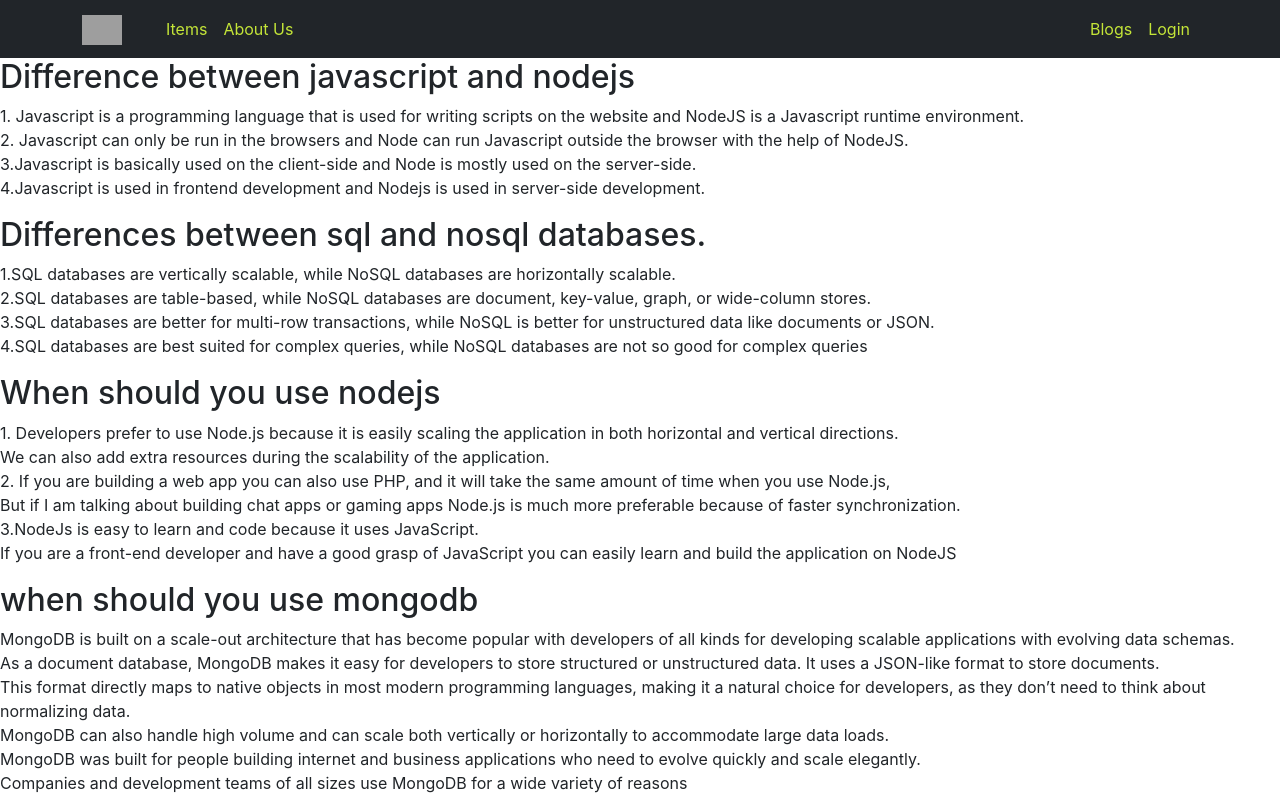
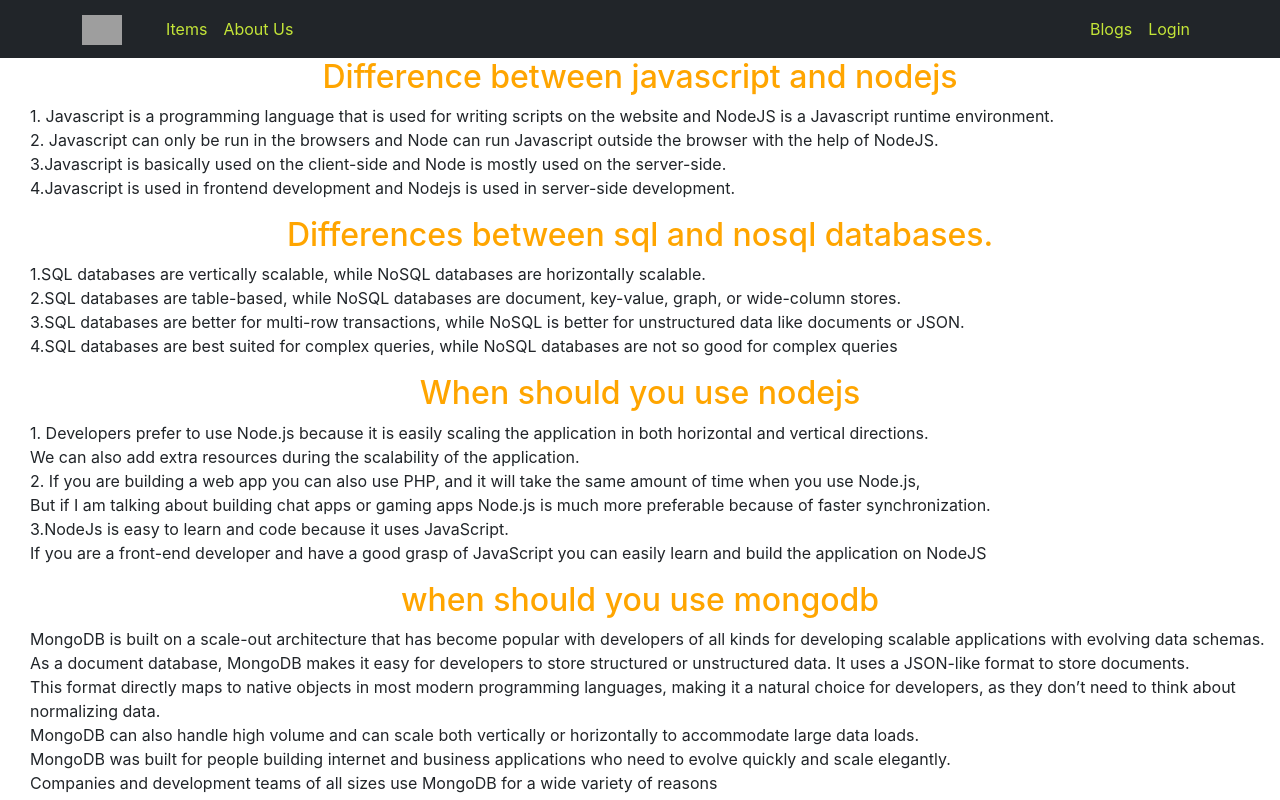
Before and after one commit to ysazzad/warehouse-client, a React (Create React App) app: page /blogs in a window 1280 px wide. Shown: the top 800 px of the page. Built offline with nearby package versions, Linux system fonts and the light colour scheme; no server answers; grey boxes are pictures that could not be loaded.

Commit message:
env variable set

```diff
--- a/src/Pages/Blogs/Blogs.js
+++ b/src/Pages/Blogs/Blogs.js
@@ -4,8 +4,8 @@ const Blogs = () => {
     return (
         <div>
             <div>
-                <h2>Difference between javascript and nodejs</h2>
-                <p>
+                <h2 className='text-center ' style={{ color: "orange" }}>Difference between javascript and nodejs</h2>
+                <p style={{ marginLeft: "30px" }}>
                     1. Javascript is a programming language that is used for writing scripts on the website and NodeJS is a Javascript runtime environment. <br />
                     2. Javascript can only be run in the browsers and Node can run Javascript outside the browser with the help of NodeJS. <br />
                     3.Javascript is basically used on the client-side and Node is mostly used on the server-side. <br />
@@ -14,8 +14,8 @@ const Blogs = () => {
                 </p>
             </div>
             <div>
-                <h2> Differences between sql and nosql databases.</h2>
-                <p>
+                <h2 className='text-center ' style={{ color: "orange" }}> Differences between sql and nosql databases.</h2>
+                <p style={{ marginLeft: "30px" }}>
                     1.SQL databases are vertically scalable, while NoSQL databases are horizontally scalable. <br />
                     2.SQL databases are table-based, while NoSQL databases are document, key-value, graph, or wide-column stores. <br />
                     3.SQL databases are better for multi-row transactions, while NoSQL is better for unstructured data like documents or JSON. <br />
@@ -23,20 +23,23 @@ const Blogs = () => {
                 </p>
             </div>
             <div>
-                <h2> When should you use nodejs </h2>
-                <p>
+                <h2 className='text-center ' style={{ color: "orange" }}> When should you use nodejs </h2>
+                <p style={{ marginLeft: "30px" }}>
 
                     1. Developers prefer to use Node.js because it is easily scaling the application in both horizontal and vertical directions. <br /> We can also add extra resources during the scalability of the application. <br />
                     2. If you are building a web app you can also use PHP, and it will take the same amount of time when you use Node.js, <br /> But if I am talking about building chat apps or gaming apps Node.js is much more preferable because of faster synchronization. <br />
                     3.NodeJs is easy to learn and code because it uses JavaScript. <br /> If you are a front-end developer and have a good grasp of JavaScript you can easily learn and build the application on NodeJS
                 </p>
                 <p>
-                    <h2>when should you use mongodb</h2>
-                    MongoDB is built on a scale-out architecture that has become popular with developers of all kinds for developing scalable applications with evolving data schemas. <br />
+                    <h2 className='text-center ' style={{ color: "orange" }}>when should you use mongodb</h2>
+                    <p style={{ marginLeft: "30px" }}>
+                        MongoDB is built on a scale-out architecture that has become popular with developers of all kinds for developing scalable applications with evolving data schemas. <br />
 
-                    As a document database, MongoDB makes it easy for developers to store structured or unstructured data. It uses a JSON-like format to store documents. <br /> This format directly maps to native objects in most modern programming languages, making it a natural choice for developers, as they don’t need to think about normalizing data. <br /> MongoDB can also handle high volume and can scale both vertically or horizontally to accommodate large data loads. <br />
+                        As a document database, MongoDB makes it easy for developers to store structured or unstructured data. It uses a JSON-like format to store documents. <br /> This format directly maps to native objects in most modern programming languages, making it a natural choice for developers, as they don’t need to think about normalizing data. <br /> MongoDB can also handle high volume and can scale both vertically or horizontally to accommodate large data loads. <br />
 
-                    MongoDB was built for people building internet and business applications who need to evolve quickly and scale elegantly. <br /> Companies and development teams of all sizes use MongoDB for a wide variety of reasons
+                        MongoDB was built for people building internet and business applications who need to evolve quickly and scale elegantly. <br /> Companies and development teams of all sizes use MongoDB for a wide variety of reasons
+                    </p>
+
                 </p>
             </div>
 
--- a/src/firebase.init.js
+++ b/src/firebase.init.js
@@ -6,12 +6,12 @@ import { getAuth } from 'firebase/auth'
 
 // Your web app's Firebase configuration
 const firebaseConfig = {
-    apiKey: "AIzaSyA37WX90JrqLbjKTsHUxfq3fhR74EwhsZ4",
-    authDomain: "warehouse-client-4595b.firebaseapp.com",
-    projectId: "warehouse-client-4595b",
-    storageBucket: "warehouse-client-4595b.appspot.com",
-    messagingSenderId: "666279906237",
-    appId: "1:666279906237:web:c5d0ea3535671206e660d4"
+    apiKey: process.env.REACT_APP_apiKey,
+    authDomain: process.env.REACT_APP_authDomain,
+    projectId: process.env.REACT_APP_projectId,
+    storageBucket: process.env.REACT_APP_storageBucket,
+    messagingSenderId: process.env.REACT_APP_messagingSenderId,
+    appId: process.env.REACT_APP_appId,
 };
 
 // Initialize Firebase
```
